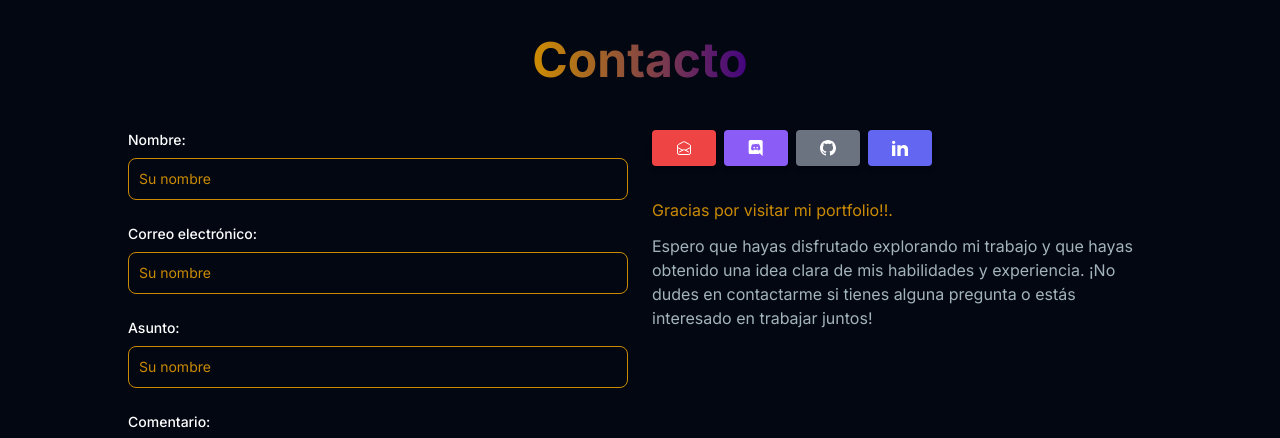
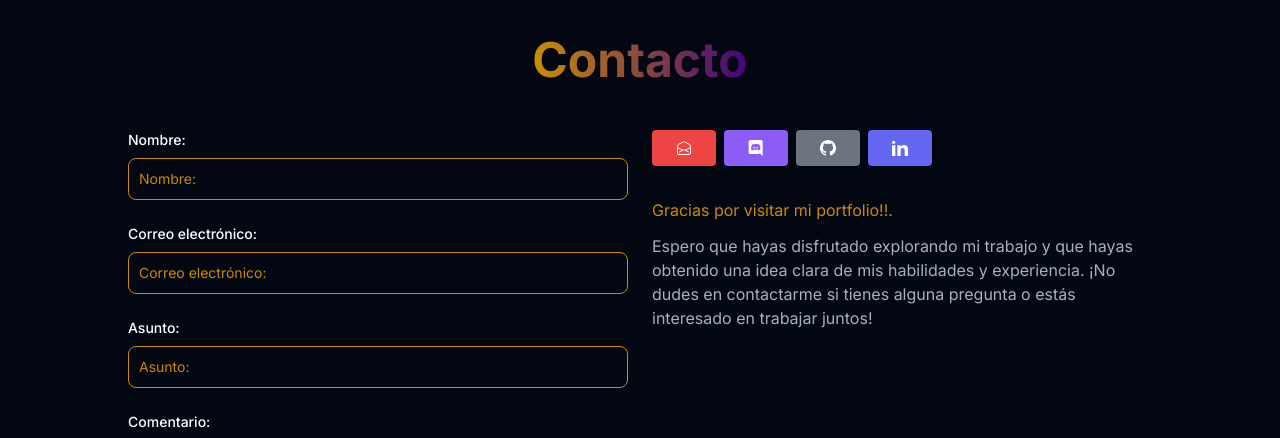
Before and after one commit to samuraiOrDev/01-portfolio, a Next.js app: page / in a window 1280 px wide. Shown: the part 6867-7305 px from the top of the page. Built offline with nearby package versions, Linux system fonts and the light colour scheme.

Commit message:
End SendEmail/Form - PlaceHolder  - Variables de Entorno - 19:56 - 4-06-2023

```diff
--- a/src/components/ContactSection/Input.tsx
+++ b/src/components/ContactSection/Input.tsx
@@ -20,7 +20,7 @@ export const Input: FC<Props> = ({ id, type, title, formik }) => {
         onBlur={formik.handleBlur}
         value={formik.values[`${id}`]}
         className="border text-sm rounded-lg focus:ring-yellow-500 focus:border-yellow-500 block w-full p-2.5 bg-gray-950 border-yellow-600 placeholder-yellow-600 text-white"
-        placeholder="Su nombre"
+        placeholder={title}
       />
       {formik.touched[`${id}`] && formik.errors[`${id}`] ? (
         <div className="text-[14px] mt-1 text-red-600">
```
